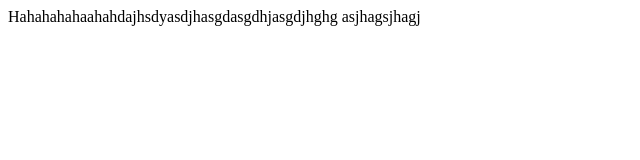
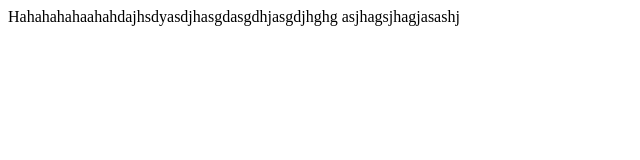
Before and after one commit to arisprabowo97/belajar-git, a plain HTML site: page index.html in a window 1280 px wide. Shown: the full height of the page, 0-640 px from the left. Drawn offline with Linux system fonts and the light colour scheme.

Commit message:
edit index

```diff
--- a/index.html
+++ b/index.html
@@ -6,7 +6,7 @@
 <body>
 	<div class="hello">
 		Hahahahahaahahdajhsdyasdjhasgdasgdhjasgdjhghg
-		asjhagsjhagj
+		asjhagsjhagjasashj
 	</div>
 </body>
 </html>
```
